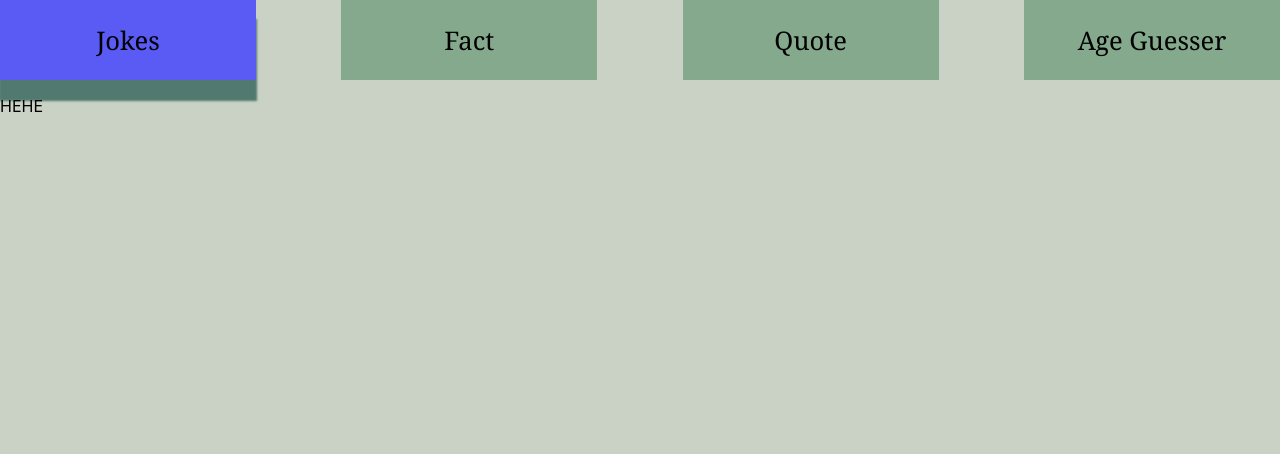
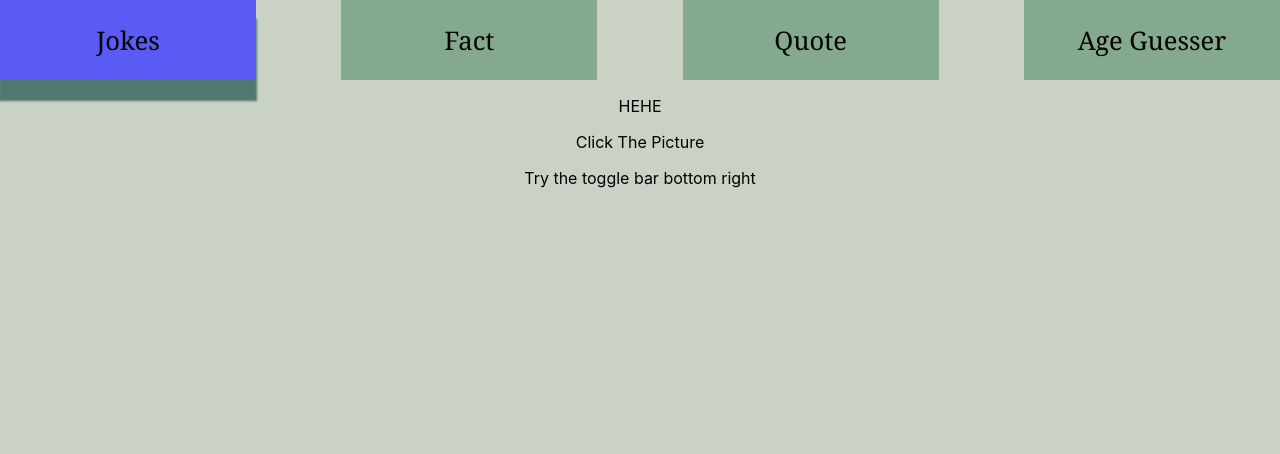
Before and after one commit to Faran71/me, a React (Create React App) app: page / in a window 1280 px wide. Shown: the top 454 px of the page. Built offline with nearby package versions, Linux system fonts and the light colour scheme.

Commit message:
just some words

```diff
--- a/src/Components/MainPage/MainPage.css
+++ b/src/Components/MainPage/MainPage.css
@@ -39,6 +39,8 @@
 /* Description */
 .description {
   height: 40vh;
+  text-align: center;
+  vertical-align: center;
 }
 
 /* Images */
--- a/src/Components/MainPage/MainPage.js
+++ b/src/Components/MainPage/MainPage.js
@@ -25,6 +25,9 @@ const MainPage = () => {
 
                 <div className="description">
                     <p>HEHE</p>
+                    <p>Click The Picture</p>
+                    <p>Try the toggle bar bottom right</p>
+
                 </div>
 
                 <div className="collection">
```
